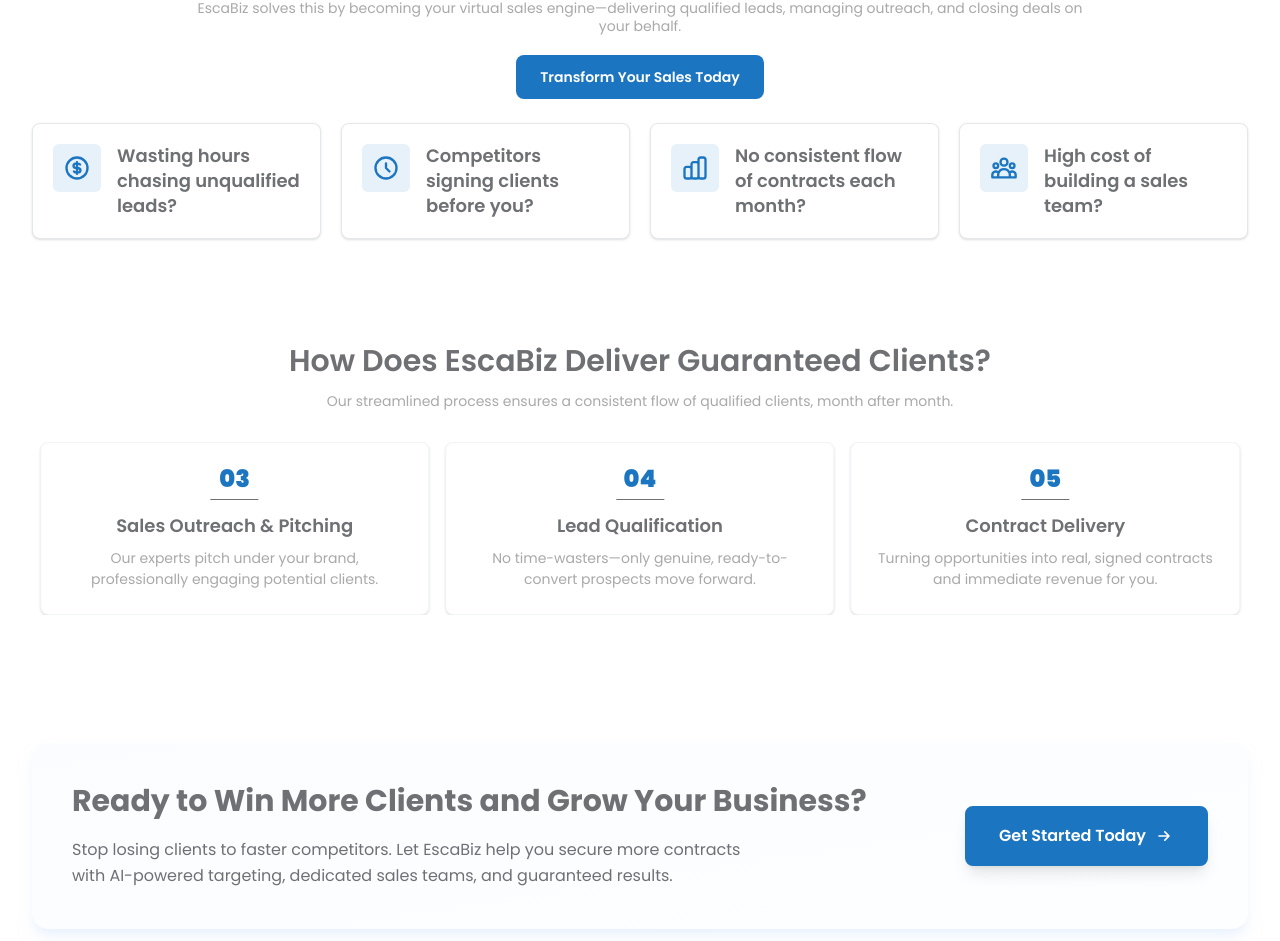
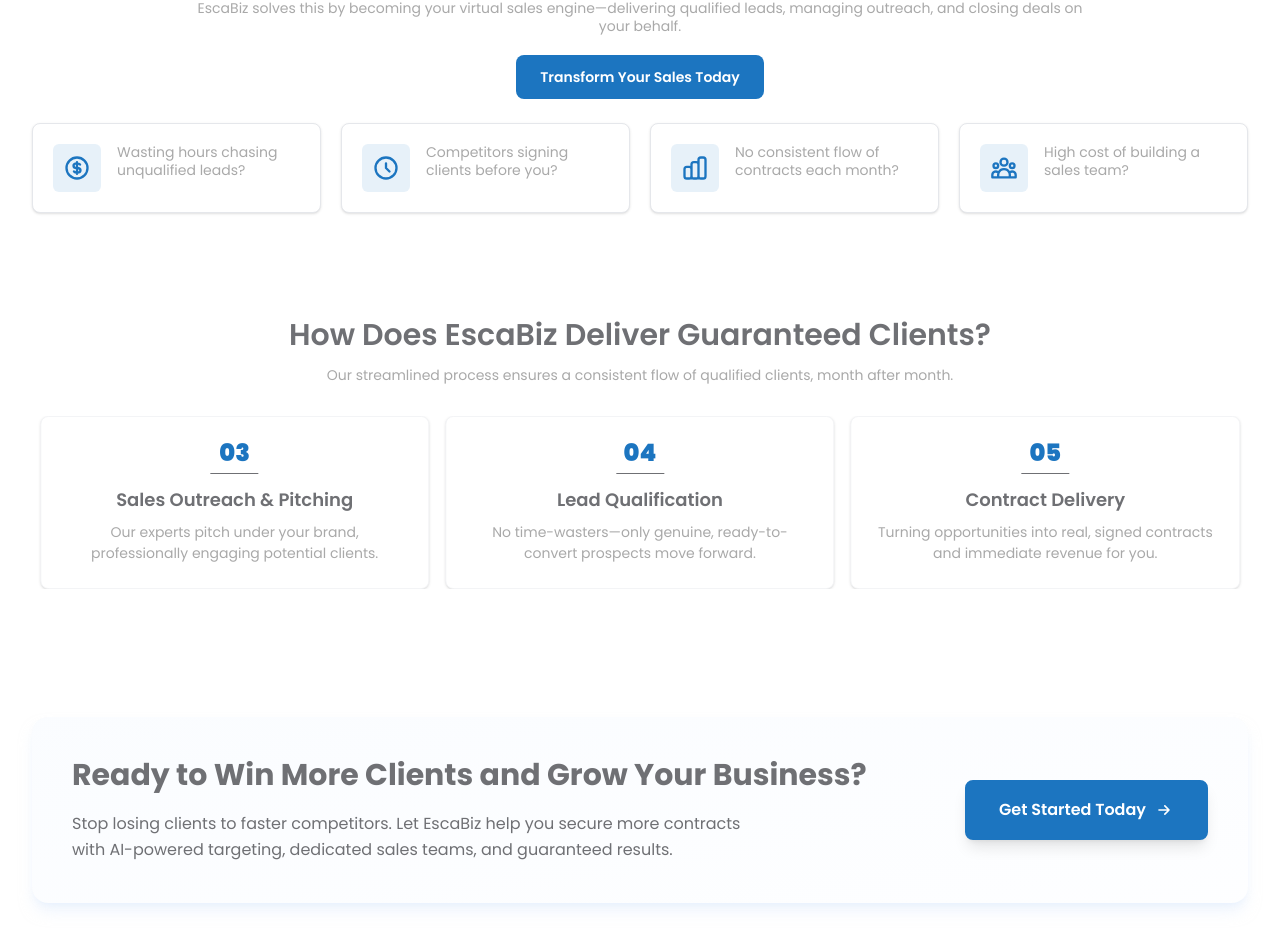
Before and after one commit to Sharmeen-Rauf/escabiz, a Next.js app: page /industries/commercial-cleaning in a window 1280 px wide. Shown: the part 4347-5288 px from the top of the page. Built offline with nearby package versions, Linux system fonts and the light colour scheme.

Commit message:
Refactor CommercialCleaning page: replace heading with paragraph for improved text styling and readability, ensuring better visual consistency across the layout.

```diff
--- a/src/app/industries/commercial-cleaning/page.tsx
+++ b/src/app/industries/commercial-cleaning/page.tsx
@@ -365,9 +365,9 @@ export default function CommercialCleaningPage() {
                   )}
                 </div>
                 <div className="flex-1">
-                  <h4 className="text-base md:text-lg font-semibold text-[#6f7074] group-hover:text-white leading-snug">
+                  <p className="text-xs sm:text-xs md:text-sm text-[#a9a9a9] group-hover:text-white leading-tight font-normal">
                     {card.front}
-                  </h4>
+                  </p>
                 </div>
               </div>
             ))}
```
